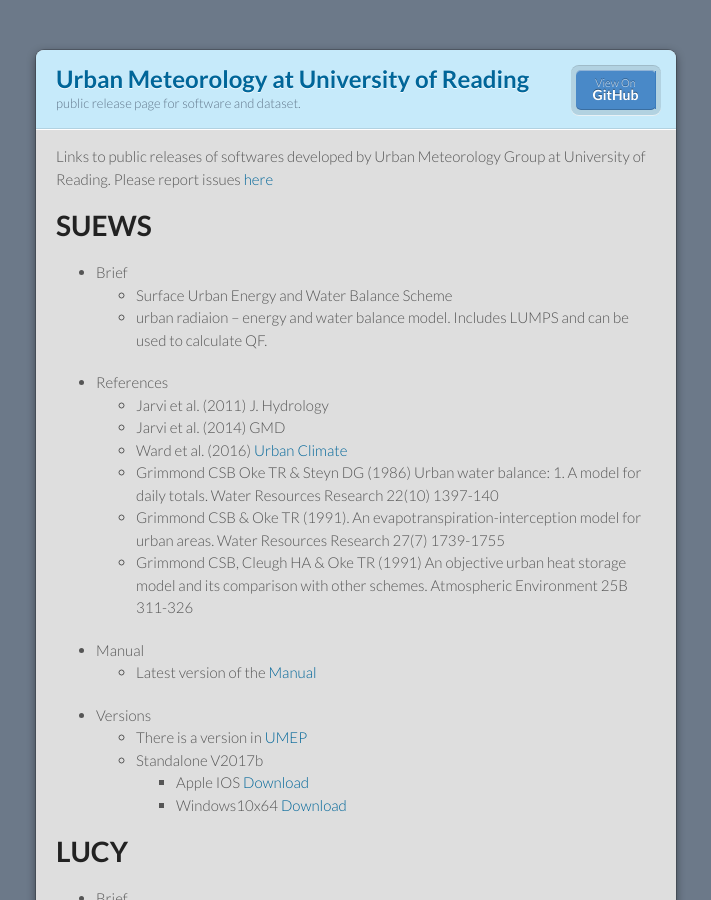
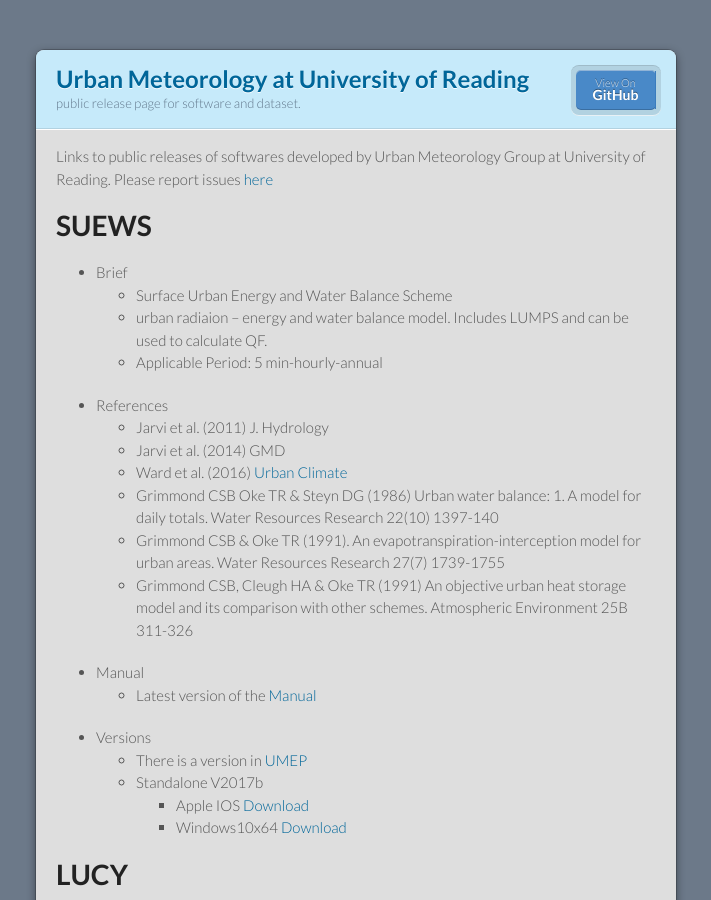
Before and after one commit to Urban-Meteorology-Reading/Urban-Meteorology-Reading.github.io, a Jekyll site: the page built from index.md, in a window 1280 px wide and 900 px high. Shown: the whole window, without its empty margins (284-995 px from the left). Built offline with Jekyll 4.4.1, drawn with Linux system fonts in a browser that asks for light colours.

Commit message:
Update index.md

```diff
--- a/index.md
+++ b/index.md
@@ -19,6 +19,7 @@ Please report issues [here](https://github.com/Urban-Meteorology-Reading/Urban-M
 * Brief
   * Surface Urban Energy and Water Balance Scheme
   * urban radiaion – energy and water balance model. Includes LUMPS and can be used to calculate QF.
+  * Applicable Period: 5 min-hourly-annual
 * References
   * Jarvi et al. (2011) J. Hydrology
   * Jarvi et al. (2014) GMD
```
